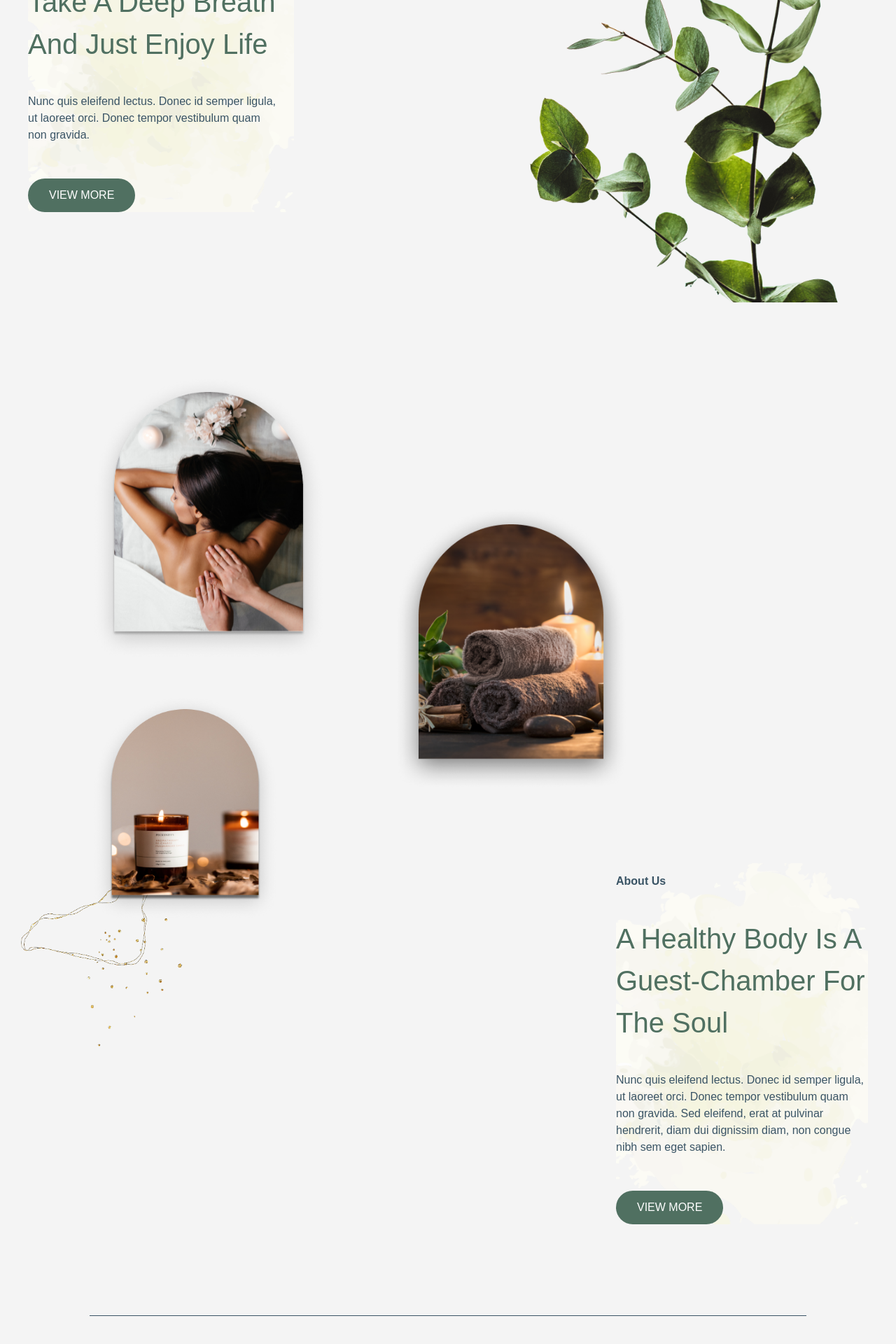
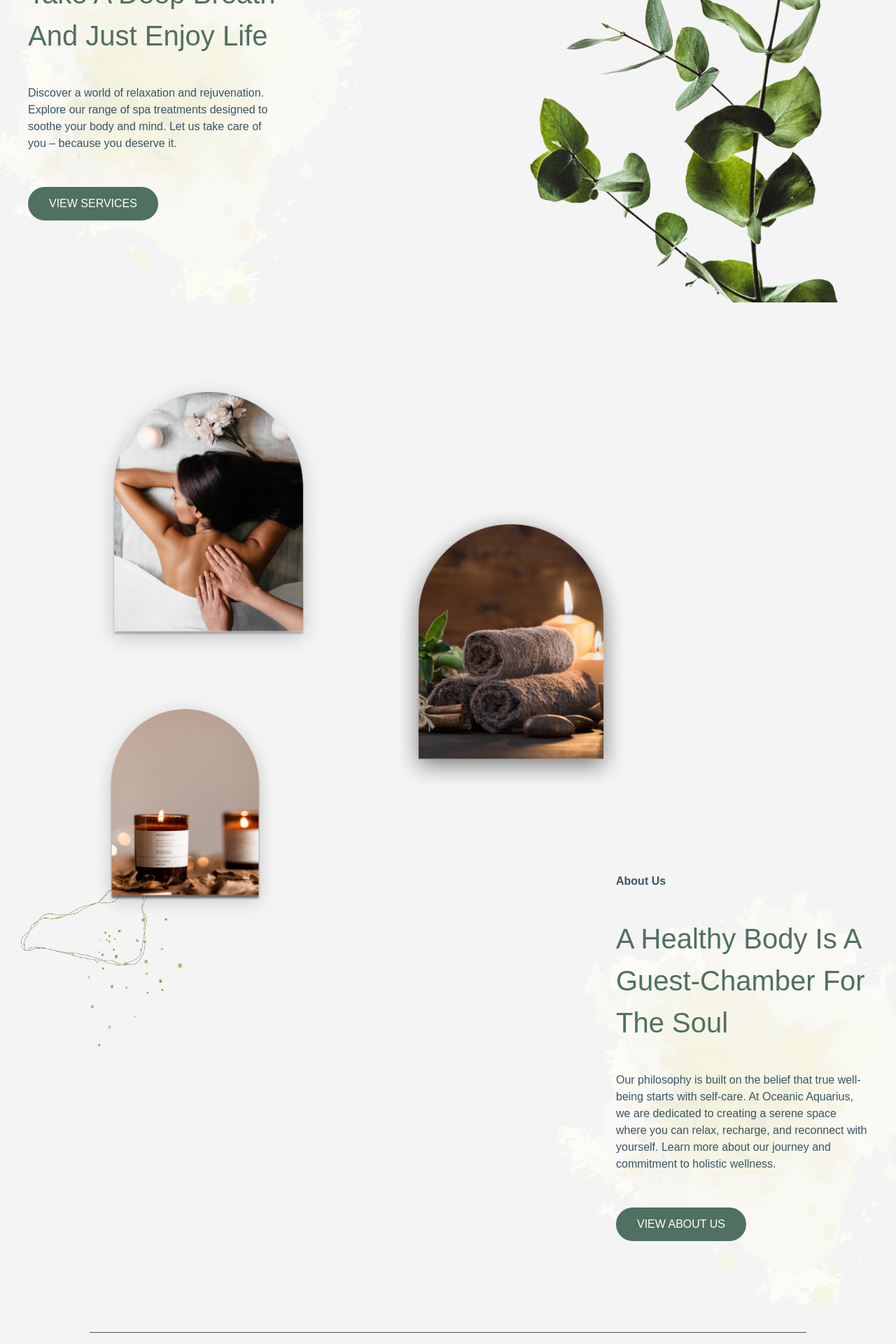
Before and after one commit to EmmaaDy/Examensarbete-SPA, a React (Vite) app in the folder frontend/: page / in a window 1280 px wide. Shown: the part 560-2480 px from the top of the page at 70% size. Built offline with nearby package versions, Linux system fonts and the light colour scheme.

Commit message:
changes in frontend, pages and styling

```diff
--- a/frontend/src/pages/EventPackages.tsx
+++ b/frontend/src/pages/EventPackages.tsx
@@ -116,7 +116,7 @@ const EventPackages = () => {
             <p>
                 <ul>
                   <li>Personalized treatments and services</li>
-                  <li>Group sizes from 4 to 20+ guests</li>
+                  <li>Group sizes from 4 to 10+ guests</li>
                   <li>Flexible scheduels to fit your needs</li>
                 </ul>
                 Prices vary based on customization
--- a/frontend/src/pages/Home.tsx
+++ b/frontend/src/pages/Home.tsx
@@ -29,8 +29,8 @@ const Home = () => {
           <div className="home-our-services-text">
             <h2>Our Services</h2>
             <h3>Take A Deep Breath And Just Enjoy Life</h3>
-            <p>Nunc quis eleifend lectus. Donec id semper ligula, ut laoreet orci. Donec tempor vestibulum quam non gravida.</p>
-            <Link to="/services">View More</Link>
+            <p>Discover a world of relaxation and rejuvenation. Explore our range of spa treatments designed to soothe your body and mind. Let us take care of you – because you deserve it.</p>
+            <Link to="/services">View Services</Link>
           </div>
 
           <div className="home-service-image">
@@ -59,10 +59,11 @@ const Home = () => {
             <h2>About Us</h2>
             <h3>A Healthy Body Is A Guest-Chamber For The Soul</h3>
             <p>
-              Nunc quis eleifend lectus. Donec id semper ligula, ut laoreet orci. Donec tempor vestibulum quam non gravida. Sed eleifend,
-              erat at pulvinar hendrerit, diam dui dignissim diam, non congue nibh sem eget sapien.
+            Our philosophy is built on the belief that true well-being starts with self-care. At Oceanic Aquarius,
+            we are dedicated to creating a serene space where you can relax,
+            recharge, and reconnect with yourself. Learn more about our journey and commitment to holistic wellness.
             </p>
-            <Link to="/about">View More</Link>
+            <Link to="/about">View About us</Link>
           </div>
         </div>
         <div className="home-about-images">
@@ -80,10 +81,11 @@ const Home = () => {
             <h3>A Room for Every Moment of Calm</h3>
             <p>“Discover spaces that inspire relaxation, connection, and self-care.”</p>
             <p>
-              Nunc quis eleifend lectus. Donec id semper ligula, ut laoreet orci. Donec tempor vestibulum quam non gravida. Sed eleifend,
-              erat at pulvinar hendrerit, diam dui dignissim diam, non congue nibh sem eget sapien.
+            Step into a world of tranquility where every space is designed for your ultimate relaxation.
+            From soothing spa treatments to serene rooms, we offer the perfect retreat for mind and body.
+            Explore our offerings and book your experience today.
             </p>
-            <Link to="/booking">View More</Link>
+            <Link to="/booking">View Our Room & Treatments</Link>
           </div>
 
           {/* Image part */}
@@ -165,7 +167,7 @@ const Home = () => {
         </div>
 
         {/* Link to explore events */}
-        <Link to="/event/packages" className="home-event-packages-link">View more</Link>
+        <Link to="/event/packages" className="home-event-packages-link">View Events</Link>
       </section>
     </div>
   );
--- a/frontend/src/styles/About.css
+++ b/frontend/src/styles/About.css
@@ -5,8 +5,13 @@
 }
 
 .about-header {
-    text-align: center;
-    padding: 100px 0;
+  font-size: 3rem;
+  color: #3A5465;
+  text-transform: uppercase;
+  font-family: 'Playfair Display', serif;
+  font-weight: 300;
+  margin-top: 13rem;
+  text-align: center;
 }
 
 .about-header h1 {
--- a/frontend/src/styles/Booking.css
+++ b/frontend/src/styles/Booking.css
@@ -9,8 +9,8 @@
 }
 
 .booking {
-  padding: 20px;
-  font-family: Arial, sans-serif;
+  color: #3A5465;
+  text-align: center;
 }
 
 .booking-message {
--- a/frontend/src/styles/Home.css
+++ b/frontend/src/styles/Home.css
@@ -32,10 +32,10 @@
 .home-our-services-text::before {
   content: '';
   position: absolute;
-  top: 0;
-  left: 0;
-  width: 100%;
-  height: 100%;
+  top: -6rem;
+  right: -6rem;
+  width: 150%;
+  height: 150%;
   background-image: url('../assets/green-pattern2.png');
   background-position: center;
   z-index: -1;
@@ -161,10 +161,10 @@
 .home-about-us-text::before {
   content: '';
   position: absolute;
-  top: 0;
-  left: 0;
-  width: 100%;
-  height: 100%;
+  top: -6rem;
+  right: -6rem;
+  width: 150%;
+  height: 150%;
   background-image: url('../assets/green-pattern2.png');
   background-position: center;
   z-index: -1;
@@ -298,10 +298,10 @@
 .home-rooms-treatments-text::before {
   content: '';
   position: absolute;
-  top: 0;
-  left: 0;
-  width: 100%;
-  height: 100%;
+  top: -10rem;
+  right: -6rem;
+  width: 150%;
+  height: 150%;
   background-image: url('../assets/green-pattern2.png');
   background-position: center;
   z-index: -1;
@@ -410,7 +410,7 @@
 }
 
 .home-events h2 {
-  font-size: 17px;
+  font-size: 30px;
   color: #3A5465;
 }
 
--- a/frontend/src/styles/Services.css
+++ b/frontend/src/styles/Services.css
@@ -37,10 +37,10 @@ body {
 .services-our-services-text::before {
   content: '';
   position: absolute;
-  top: 0;
-  left: 0;
-  width: 100%;
-  height: 100%;
+  top: -6rem;
+  right: -6rem;
+  width: 150%;
+  height: 150%;
   background-image: url('../assets/green-pattern2.png');
   background-position: center;
   z-index: -1;
```
